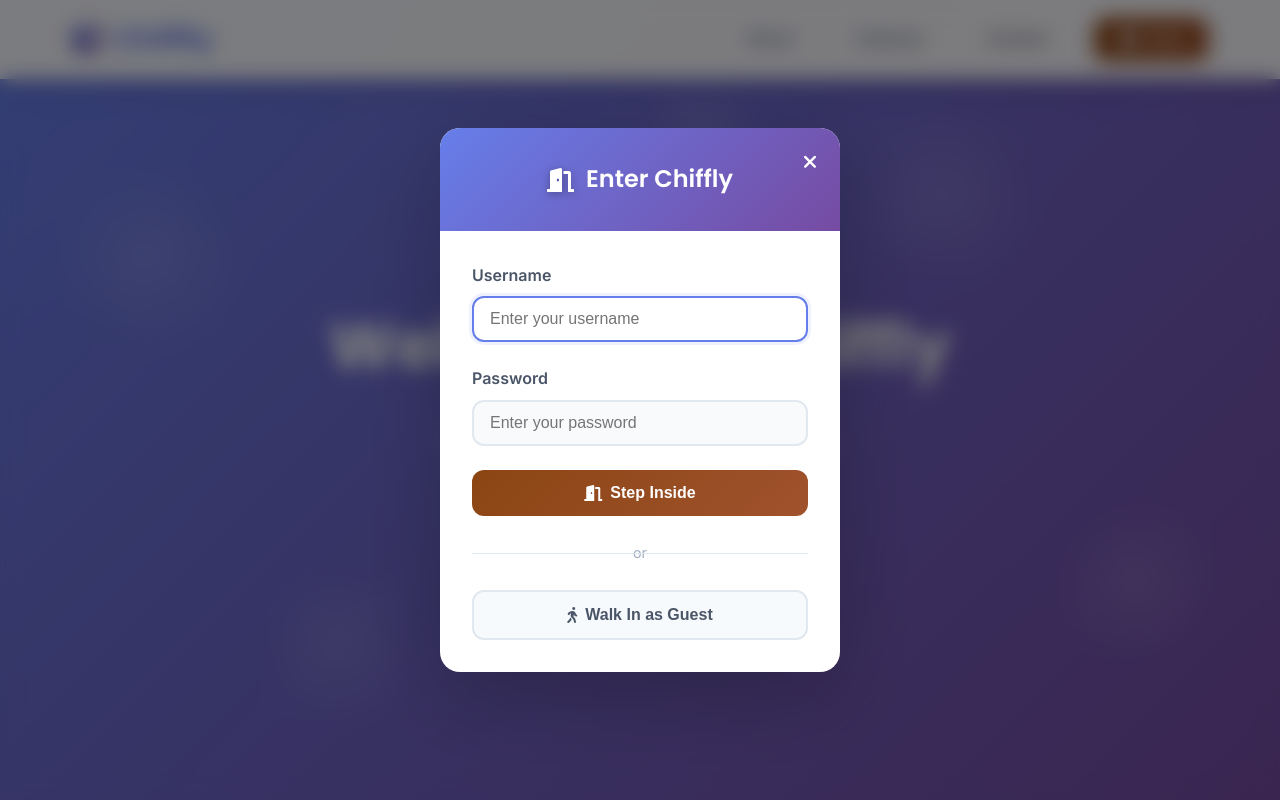
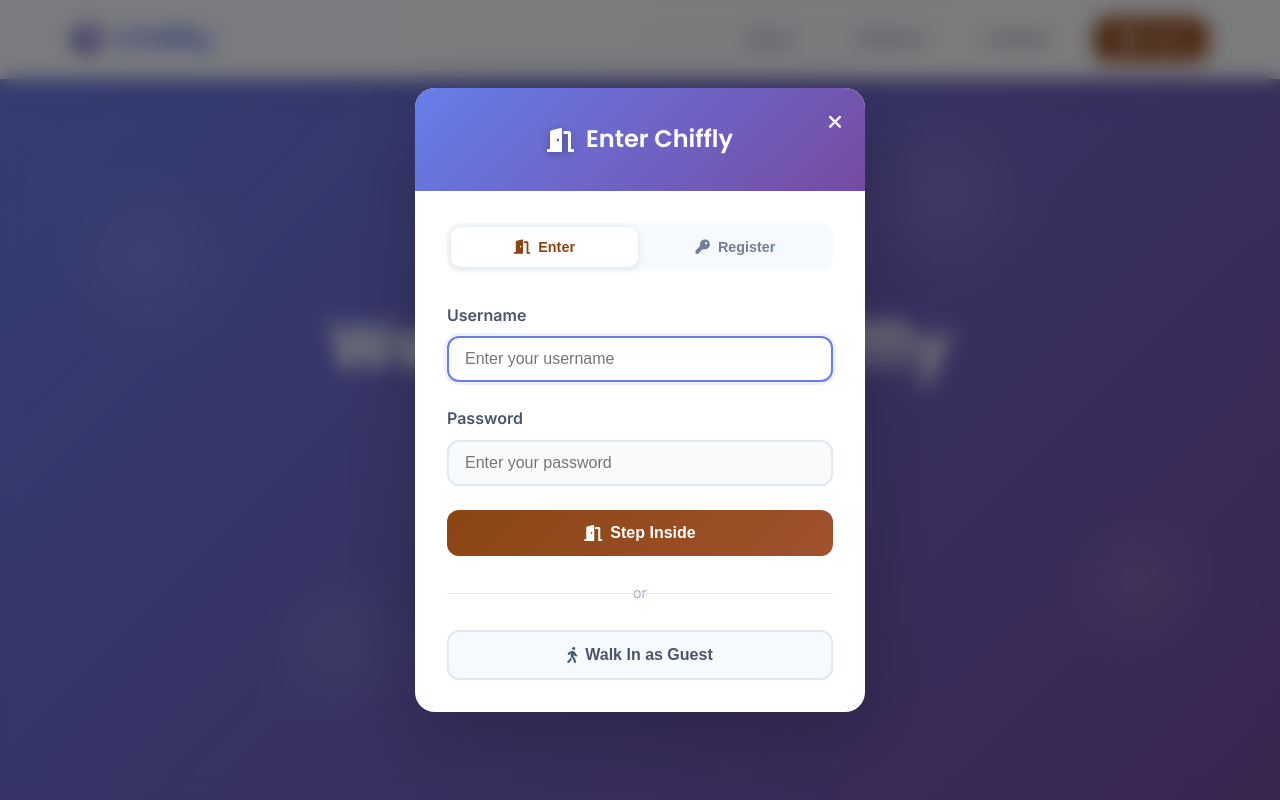
Before and after one commit to Kainer996/chiffly, a website: page index.html in a window 1280 px wide. Both pictures are taken after a click on the button "Enter". Shown: the top 800 px of the page. Drawn offline with nearby package versions, Linux system fonts and the light colour scheme.

Commit message:
Add sign-up functionality with toggle between Enter and Register options, maintaining doorway theme

```diff
--- a/main-home-styles.css
+++ b/main-home-styles.css
@@ -801,7 +801,7 @@
     background: white;
     border-radius: 20px;
     width: 90%;
-    max-width: 400px;
+    max-width: 450px;
     box-shadow: 0 25px 80px rgba(0, 0, 0, 0.2);
     overflow: hidden;
     animation: slideUp 0.3s ease;
@@ -999,6 +999,14 @@
     border-left-color: #4299e1;
 }
 
+.notification.notification-error {
+    border-left-color: #e53e3e;
+}
+
+.notification.notification-warning {
+    border-left-color: #ed8936;
+}
+
 .notification i {
     font-size: 1.2rem;
     color: #667eea;
@@ -1011,3 +1019,58 @@
 .notification.notification-info i {
     color: #4299e1;
 }
+
+.notification.notification-error i {
+    color: #e53e3e;
+}
+
+.notification.notification-warning i {
+    color: #ed8936;
+}
+
+/* Auth Toggle Buttons */
+.auth-toggle {
+    display: flex;
+    background: #f7fafc;
+    border-radius: 12px;
+    padding: 0.25rem;
+    margin-bottom: 2rem;
+    gap: 0.25rem;
+}
+
+.auth-toggle-btn {
+    flex: 1;
+    background: transparent;
+    border: none;
+    padding: 0.75rem 1rem;
+    border-radius: 10px;
+    font-weight: 600;
+    font-size: 0.9rem;
+    cursor: pointer;
+    transition: all 0.3s ease;
+    display: flex;
+    align-items: center;
+    justify-content: center;
+    gap: 0.5rem;
+    color: #718096;
+}
+
+.auth-toggle-btn.active {
+    background: white;
+    color: #8B4513;
+    box-shadow: 0 2px 8px rgba(0, 0, 0, 0.1);
+}
+
+.auth-toggle-btn:hover:not(.active) {
+    background: rgba(255, 255, 255, 0.5);
+    color: #4a5568;
+}
+
+/* Auth Forms */
+.auth-form {
+    display: none;
+}
+
+.auth-form.active {
+    display: block;
+}
--- a/main-home.js
+++ b/main-home.js
@@ -204,26 +204,64 @@
         modal.innerHTML = `
             <div class="auth-modal-content">
                 <div class="auth-modal-header">
-                    <h2><i class="fas fa-door-open"></i> Enter Chiffly</h2>
+                    <h2><i class="fas fa-door-open"></i> <span id="modalTitle">Enter Chiffly</span></h2>
                     <button class="close-modal" onclick="this.closest('.auth-modal').remove()">
                         <i class="fas fa-times"></i>
                     </button>
                 </div>
                 <div class="auth-modal-body">
-                    <form id="signInForm">
+                    <!-- Auth Toggle Buttons -->
+                    <div class="auth-toggle">
+                        <button class="auth-toggle-btn active" id="signInToggle">
+                            <i class="fas fa-door-open"></i>
+                            Enter
+                        </button>
+                        <button class="auth-toggle-btn" id="signUpToggle">
+                            <i class="fas fa-key"></i>
+                            Register
+                        </button>
+                    </div>
+
+                    <!-- Sign In Form -->
+                    <form id="signInForm" class="auth-form active">
                         <div class="form-group">
-                            <label for="username">Username</label>
-                            <input type="text" id="username" name="username" placeholder="Enter your username" required>
+                            <label for="signInUsername">Username</label>
+                            <input type="text" id="signInUsername" name="username" placeholder="Enter your username" required>
                         </div>
                         <div class="form-group">
-                            <label for="password">Password</label>
-                            <input type="password" id="password" name="password" placeholder="Enter your password" required>
+                            <label for="signInPassword">Password</label>
+                            <input type="password" id="signInPassword" name="password" placeholder="Enter your password" required>
                         </div>
                         <button type="submit" class="auth-submit-btn">
                             <i class="fas fa-door-open"></i>
                             Step Inside
                         </button>
                     </form>
+
+                    <!-- Sign Up Form -->
+                    <form id="signUpForm" class="auth-form">
+                        <div class="form-group">
+                            <label for="signUpUsername">Choose Username</label>
+                            <input type="text" id="signUpUsername" name="username" placeholder="Choose a unique username" required>
+                        </div>
+                        <div class="form-group">
+                            <label for="signUpEmail">Email Address</label>
+                            <input type="email" id="signUpEmail" name="email" placeholder="Enter your email" required>
+                        </div>
+                        <div class="form-group">
+                            <label for="signUpPassword">Create Password</label>
+                            <input type="password" id="signUpPassword" name="password" placeholder="Create a secure password" required>
+                        </div>
+                        <div class="form-group">
+                            <label for="confirmPassword">Confirm Password</label>
+                            <input type="password" id="confirmPassword" name="confirmPassword" placeholder="Confirm your password" required>
+                        </div>
+                        <button type="submit" class="auth-submit-btn">
+                            <i class="fas fa-key"></i>
+                            Create Account & Enter
+                        </button>
+                    </form>
+
                     <div class="auth-divider">
                         <span>or</span>
                     </div>
@@ -237,11 +275,35 @@
 
         document.body.appendChild(modal);
 
-        // Handle form submission
-        document.getElementById('signInForm').addEventListener('submit', function(e) {
+        // Get form elements
+        const signInForm = document.getElementById('signInForm');
+        const signUpForm = document.getElementById('signUpForm');
+        const signInToggle = document.getElementById('signInToggle');
+        const signUpToggle = document.getElementById('signUpToggle');
+        const modalTitle = document.getElementById('modalTitle');
+
+        // Toggle between sign in and sign up
+        signInToggle.addEventListener('click', function() {
+            signInToggle.classList.add('active');
+            signUpToggle.classList.remove('active');
+            signInForm.classList.add('active');
+            signUpForm.classList.remove('active');
+            modalTitle.innerHTML = 'Enter Chiffly';
+        });
+
+        signUpToggle.addEventListener('click', function() {
+            signUpToggle.classList.add('active');
+            signInToggle.classList.remove('active');
+            signUpForm.classList.add('active');
+            signInForm.classList.remove('active');
+            modalTitle.innerHTML = 'Join Chiffly';
+        });
+
+        // Handle sign in form submission
+        signInForm.addEventListener('submit', function(e) {
             e.preventDefault();
-            const username = document.getElementById('username').value;
-            const password = document.getElementById('password').value;
+            const username = document.getElementById('signInUsername').value;
+            const password = document.getElementById('signInPassword').value;
 
             // Simple authentication (in a real app, this would be server-side)
             if (username && password) {
@@ -250,9 +312,34 @@
             }
         });
 
+        // Handle sign up form submission
+        signUpForm.addEventListener('submit', function(e) {
+            e.preventDefault();
+            const username = document.getElementById('signUpUsername').value;
+            const email = document.getElementById('signUpEmail').value;
+            const password = document.getElementById('signUpPassword').value;
+            const confirmPassword = document.getElementById('confirmPassword').value;
+
+            // Validate passwords match
+            if (password !== confirmPassword) {
+                showNotification('Passwords do not match!', 'error');
+                return;
+            }
+
+            // Simple validation (in a real app, this would be server-side)
+            if (username && email && password) {
+                // Simulate account creation
+                showNotification('Account created successfully!', 'success');
+                setTimeout(() => {
+                    signIn(username);
+                    modal.remove();
+                }, 1000);
+            }
+        });
+
         // Focus on username input
         setTimeout(() => {
-            document.getElementById('username').focus();
+            document.getElementById('signInUsername').focus();
         }, 100);
     }
 
@@ -288,8 +375,14 @@
     function showNotification(message, type = 'info') {
         const notification = document.createElement('div');
         notification.className = `notification notification-${type}`;
+
+        let icon = 'info-circle';
+        if (type === 'success') icon = 'check-circle';
+        if (type === 'error') icon = 'exclamation-circle';
+        if (type === 'warning') icon = 'exclamation-triangle';
+
         notification.innerHTML = `
-            <i class="fas fa-${type === 'success' ? 'check-circle' : 'info-circle'}"></i>
+            <i class="fas fa-${icon}"></i>
             <span>${message}</span>
         `;
 
```
